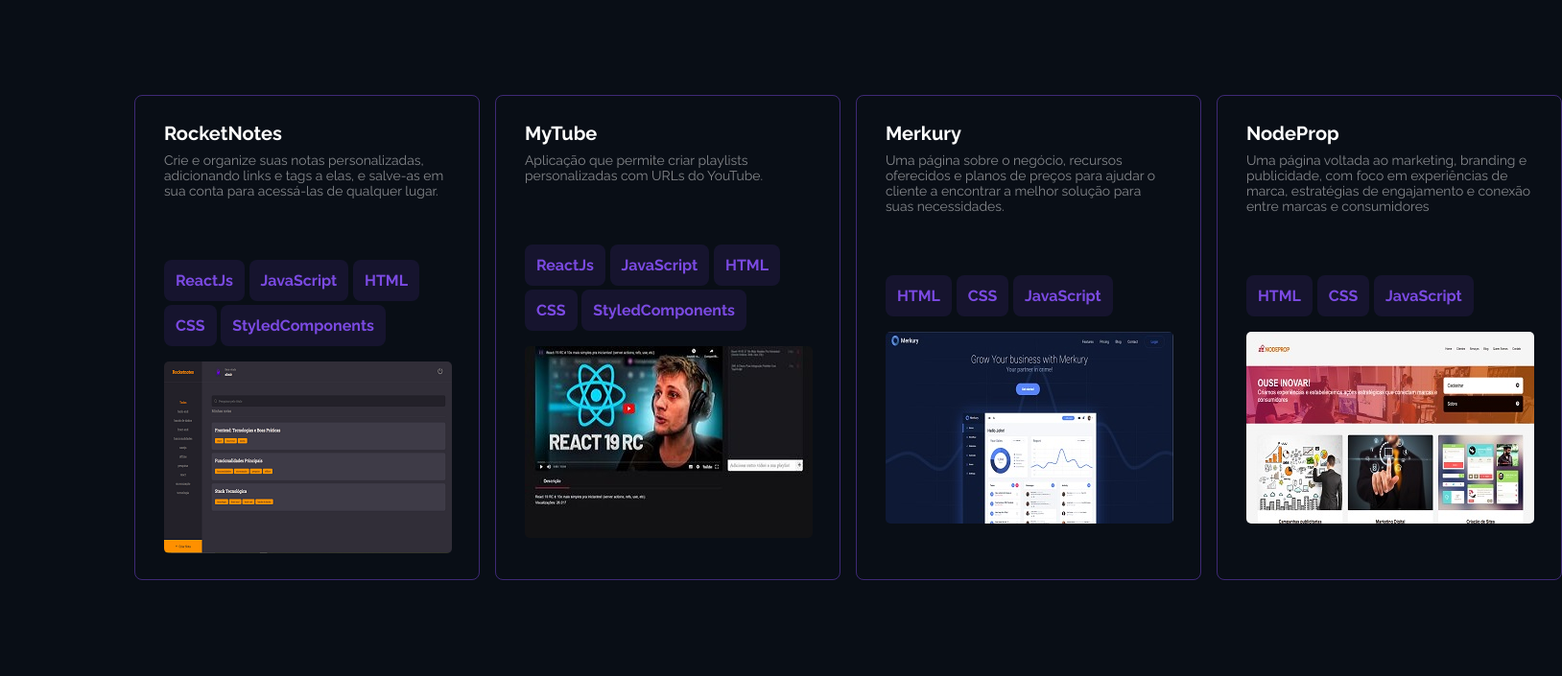
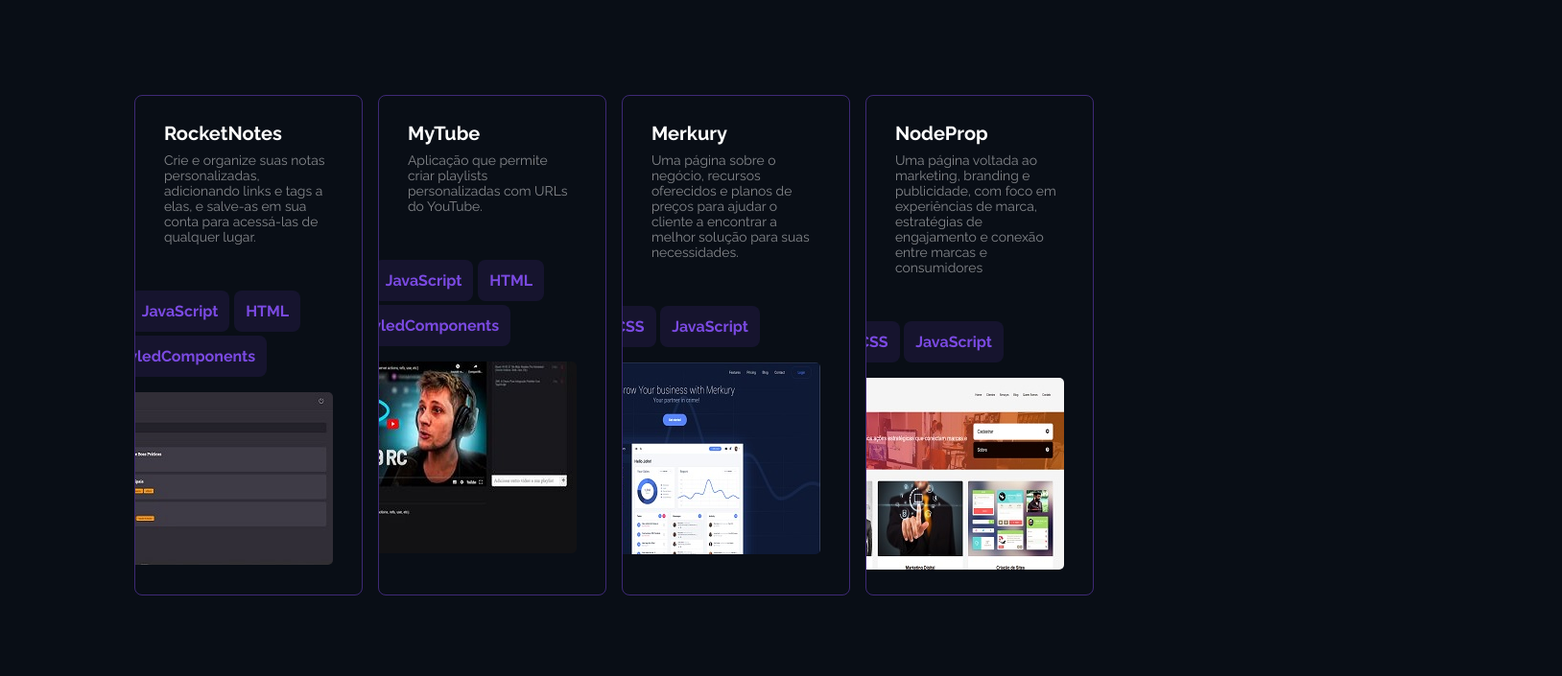
Before and after one commit to HugoCoutinho96/NewPortfolio, a React (Vite) app: page / in a window 1280 px wide. Shown: the part 1063-1768 px from the top of the page at 96% size, 1628 px wide, since content can reach past the window. Built offline with nearby package versions, Linux system fonts and the light colour scheme.

Commit message:
Adicionando Seo

```diff
--- a/index.html
+++ b/index.html
@@ -2,6 +2,12 @@
 <html lang="en">
   <head>
     <meta charset="UTF-8" />
+
+    <meta property="og:title" content="Portfólio" />
+    <meta property="og:description" content="Olá! Seja bem-vindo ao meu portfólio. Aqui estão alguns dos meus projetos." />
+    <meta property="og:image" content="https://i.imgur.com/Lm6uhTZ.png" />
+    <meta property="og:url" content="https://hugocoutinho.netlify.app/" />
+    <meta property="og:type" content="website" />
 
     <link rel="preconnect" href="https://fonts.googleapis.com">
     <link rel="preconnect" href="https://fonts.gstatic.com" crossorigin>
--- a/src/components/Portfolio.jsx
+++ b/src/components/Portfolio.jsx
@@ -4,7 +4,7 @@ import styles from "./Portfolio.module.css"
 import MyTubeImg from "../assets/mytube.jpg"
 import MerkuryImg from "../assets/merkury.jpg"
 import NodePropImg from "../assets/nodeprop.jpg"
-import RocketnotesImg from "../assets/rocketnotes.png"
+import RocketnotesImg from "../assets/rocketnotes.jpg"
 
 export function Portfolio(){
     return(
--- a/src/components/Portfolio.module.css
+++ b/src/components/Portfolio.module.css
@@ -25,8 +25,8 @@ section{
     width: 22.5rem;
     border: 1px solid var(--purple-50);
     border-radius: 8px;
-    padding: 1.68rem 1.87rem;
     transition: background-color 0.1s;
+    overflow: hidden;
 }
 
 .projects > div:hover{
@@ -34,9 +34,12 @@ section{
 }
 
 .projects > div a{
+    padding: 1.68rem 1.87rem;
     display: flex;
     flex-direction: column;
     justify-content: space-between;
+    align-items: flex-end;
+    gap: 3rem;
 }
 
 .appInfo{
@@ -61,7 +64,6 @@ section{
     display: flex;
     flex-direction: column;
     gap: 1rem;
-    margin-top: 4rem;
 }
 
 .appTech > div{
@@ -93,7 +95,6 @@ a{
     .projects > div{
         width: 100%;
         max-width: 320px;
-        padding: 1rem 1rem;
     }
 
     .appTech > div > span{
```
Also changed, not shown: src/assets/rocketnotes.jpg (added), src/assets/rocketnotes.png (deleted).
